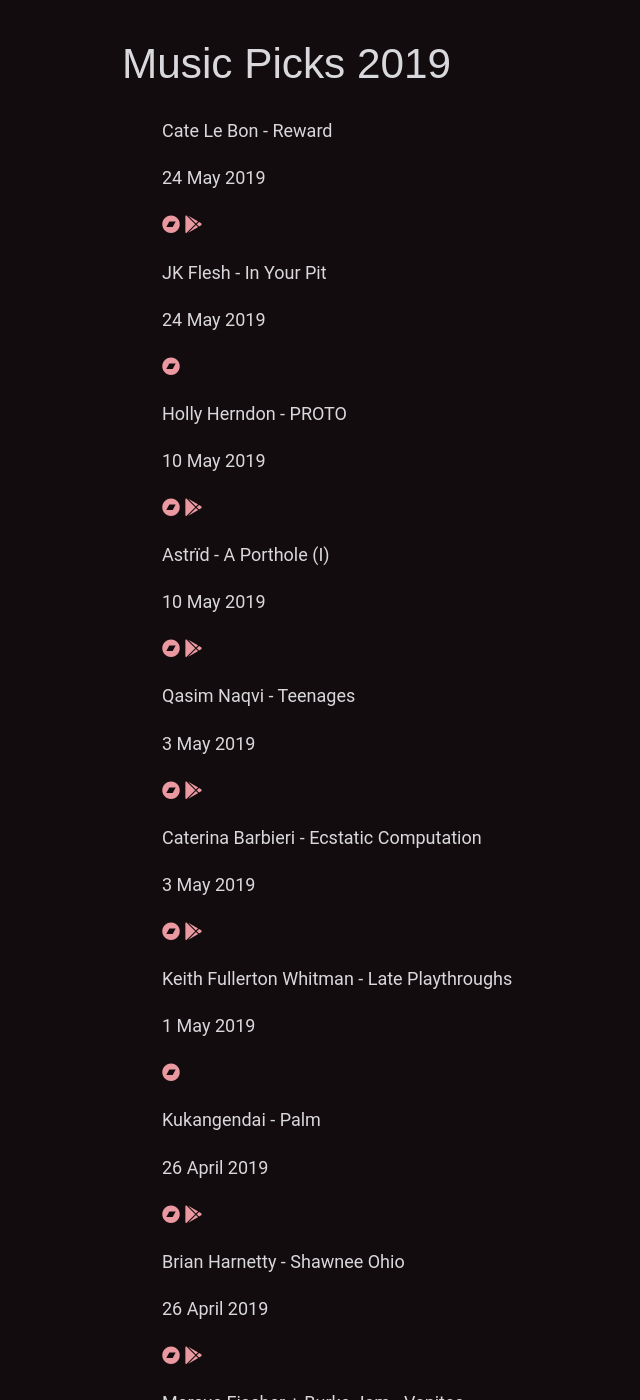
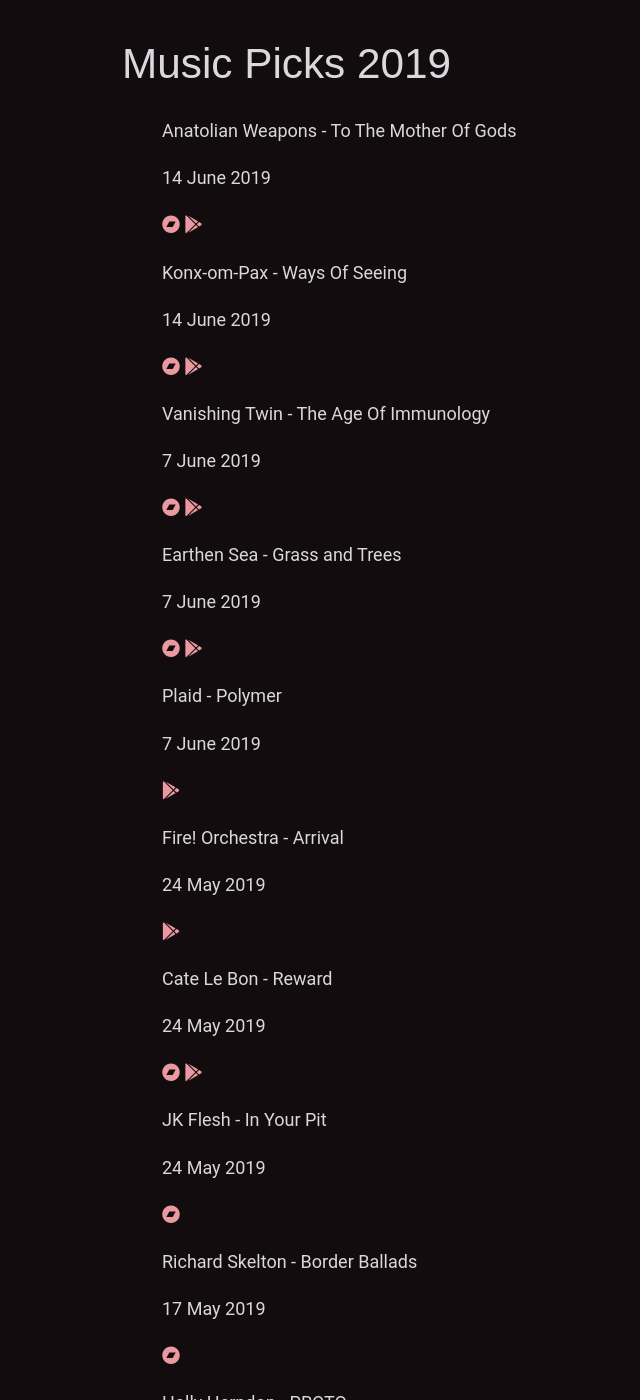
Before and after one commit to edclements/website, a Jekyll site: the page built from music-picks/2019.html, in a window 1280 px wide and 1400 px high. Shown: the whole window, without its empty margins (176-816 px from the left). Built offline with Jekyll 4.4.1, drawn with Linux system fonts in a browser that asks for light colours; nearby versions of some CDN libraries; some of the changed text lies outside the part shown.

Commit message:
Add music

```diff
--- a/_data/music-picks/2019.yml
+++ b/_data/music-picks/2019.yml
@@ -502,3 +502,47 @@
   date: 2019-05-24
   bandcamp: https://catelebon.bandcamp.com/album/reward
   google: https://play.google.com/music/listen#/album/Bjr73fwohj2kxb7eocy5v33srzu
+
+- artist: Richard Skelton
+  title: Border Ballads
+  date: 2019-05-17
+  bandcamp: https://aeolian.bandcamp.com/album/border-ballads
+
+- artist: Fire! Orchestra
+  title: Arrival
+  date: 2019-05-24
+  google: https://play.google.com/music/listen?u=0#/album/B3r2apzlt6qezdzt3gzojwpzfi4/Fire!+Orchestra/Arrival
+
+- artist: Deerhunter
+  title: Why Hasn't Everything Already Disappeared?
+  date: 2019-01-18
+  google: https://play.google.com/music/listen?u=0#/album/B2etzr7wl4z4llyoywp44hb4jxq/Deerhunter/Why+Hasn't+Everything+Already+Disappeared%3F
+
+- artist: Plaid
+  title: Polymer
+  date: 2019-06-07
+  google: https://play.google.com/music/listen?u=0#/album/Bqsyzfbu2wj5z6iknz5pkzmipum/Plaid/Polymer
+
+- artist: Earthen Sea
+  title: Grass and Trees
+  date: 2019-06-07
+  bandcamp: https://earthensea.bandcamp.com/album/grass-and-trees
+  google: https://play.google.com/music/listen?u=0#/album/B53oim5vercqukrcvkewwrogpni/Earthen+Sea/Grass+and+Trees
+
+- artist: Vanishing Twin
+  title: The Age Of Immunology
+  date: 2019-06-07
+  bandcamp: https://vanishingtwinmusic.bandcamp.com/album/the-age-of-immunology
+  google: https://play.google.com/music/listen?u=0#/album/Bdwswqehxmg4egdg2wgayab3vby/Vanishing+Twin/The+Age+Of+Immunology
+
+- artist: Konx-om-Pax
+  title: Ways Of Seeing
+  date: 2019-06-14
+  bandcamp: https://konx-om-pax.bandcamp.com/album/ways-of-seeing
+  google: https://play.google.com/music/listen?u=0#/album/Btxhejcunbo626bshhqfecrjwka/Konx-om-Pax/Ways+Of+Seeing
+
+- artist: Anatolian Weapons
+  title: To The Mother Of Gods
+  date: 2019-06-14
+  bandcamp: https://anatolianweapons.bandcamp.com/album/to-the-mother-of-gods
+  google: https://play.google.com/music/listen?u=0#/album/B436fil53j6jwqi6243fee4zglq/Anatolian+Weapons/To+The+Mother+Of+Gods
```
